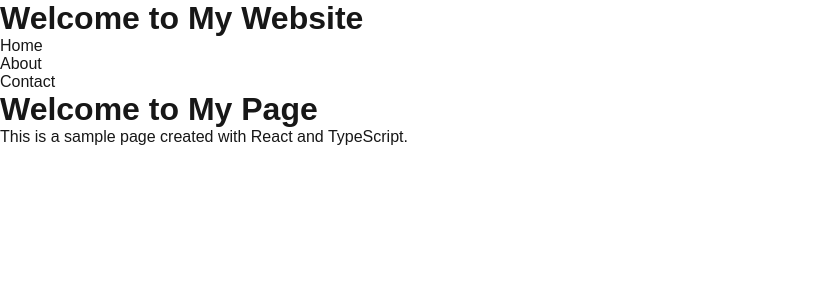
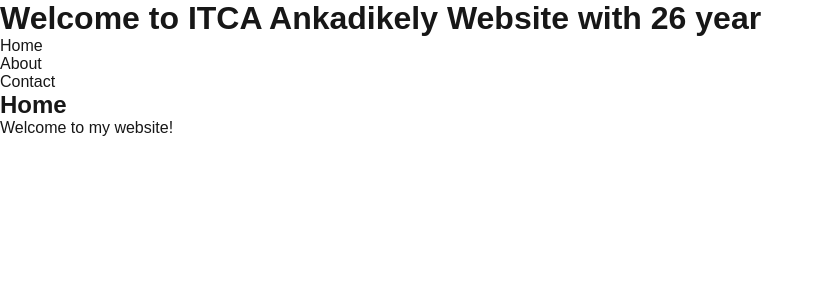
Before and after one commit to TsilavinaFeno/nextts4, a Next.js app: page /react in a window 1280 px wide. Shown: the top 300 px of the page, without its empty margins (0-824 px from the left). Built offline with nearby package versions, Linux system fonts and the light colour scheme.

Commit message:
feat: add react props

```diff
--- a/src/app/react/page.tsx
+++ b/src/app/react/page.tsx
@@ -3,11 +3,13 @@
 
 const Page: React.FC = () => {
     return (
-        <div>
-            <Header />
-            <h1>Welcome to My Page</h1>
-            <p>This is a sample page created with React and TypeScript.</p>
-        </div>
+        <>
+            <Header name={'ITCA'} firstname='Ankadikely' age={26} />
+            <main>
+                <h2>Home</h2>
+                <p>Welcome to my website!</p>
+            </main>
+        </>
     );
 };
 
--- a/src/components/Header.tsx
+++ b/src/components/Header.tsx
@@ -1,9 +1,15 @@
 import React from 'react';
 
-const Header: React.FC = () => {
+interface HeaderProps {
+    name: string;
+    firstname?: string;
+    age?: number;
+}
+
+const Header: React.FC<HeaderProps> = ({name , firstname , age}) => {
     return (
         <header>
-            <h1>Welcome to My Website</h1>
+            <h1>Welcome to {name} {firstname} Website with {age} year</h1>
             <nav>
                 <ul>
                     <li><a href="/">Home</a></li>
```
